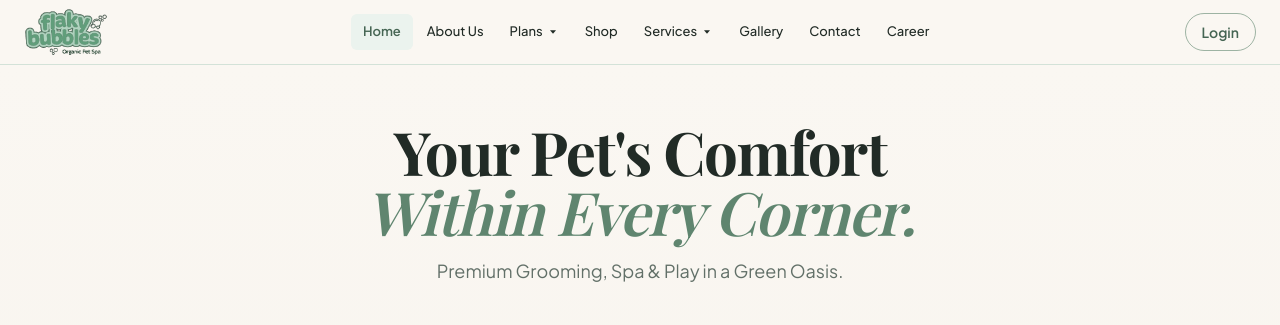
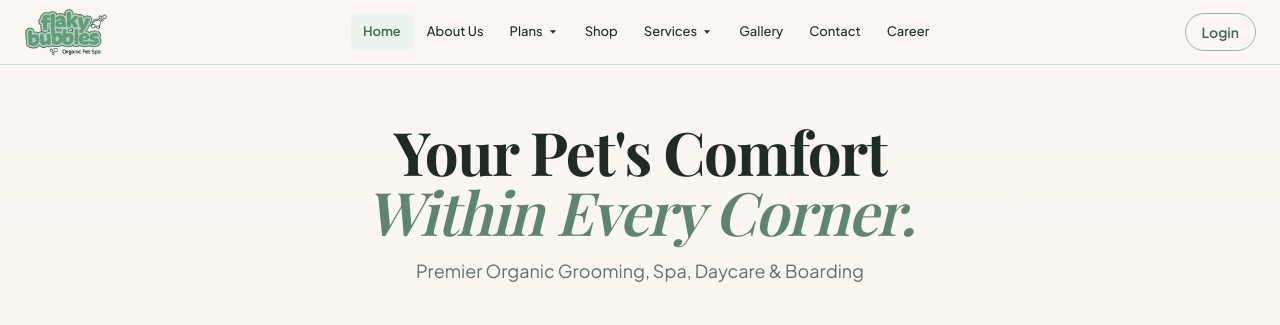
Before and after one commit to ZainKhan123970/flakybubbles-USA-, a plain HTML site: page index.html in a window 1280 px wide. Shown: the top 325 px of the page. Drawn offline with nearby package versions, Linux system fonts and the light colour scheme; grey boxes are pictures that could not be loaded; a web font is replaced by a local one.

Commit message:
Update description for pet services in index.html

```diff
--- a/index.html
+++ b/index.html
@@ -232,7 +232,7 @@ html.lock{overflow:hidden}
   <div class="max-w-5xl mx-auto px-4 sm:px-6 pt-10 sm:pt-14 pb-12 sm:pb-20">
     <div class="text-center">
       <h1 class="font-serif font-bold text-4xl sm:text-5xl lg:text-6xl leading-[1.12] tracking-tight">Your Pet's Comfort<br><span class="italic font-normal text-brand-sage">Within Every Corner.</span></h1>
-      <p class="mt-4 text-brand-muted text-base sm:text-lg">Premium Grooming, Spa &amp; Play in a Green Oasis.</p>
+      <p class="mt-4 text-brand-muted text-base sm:text-lg">Premier Organic Grooming, Spa, Daycare & Boarding</p>
     </div>
     <div class="relative mt-8 sm:mt-10 rounded-2xl overflow-hidden shadow-xl border-2 border-white bg-black aspect-video">
       <video id="heroVideo" class="w-full h-full object-cover" src="hero.mp4" poster="poster.jpg" muted loop playsinline preload="metadata"></video>
```
